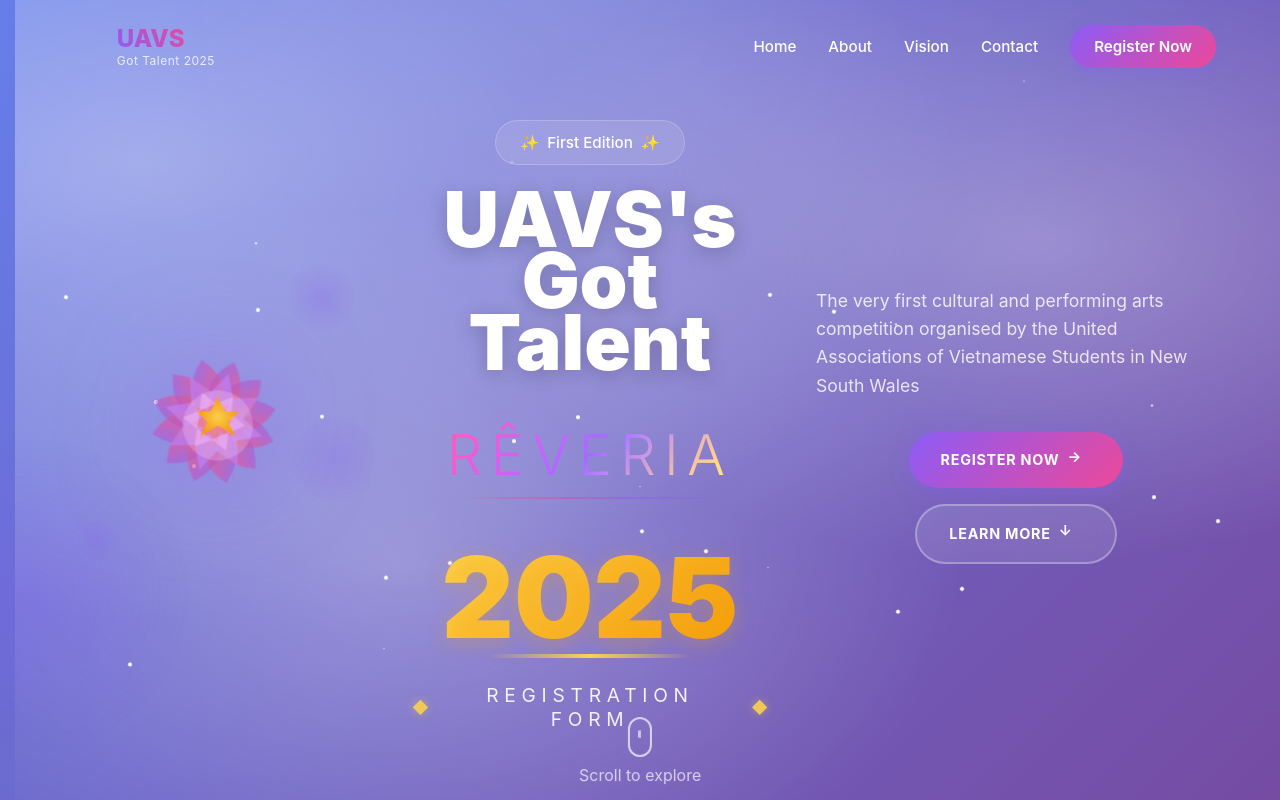
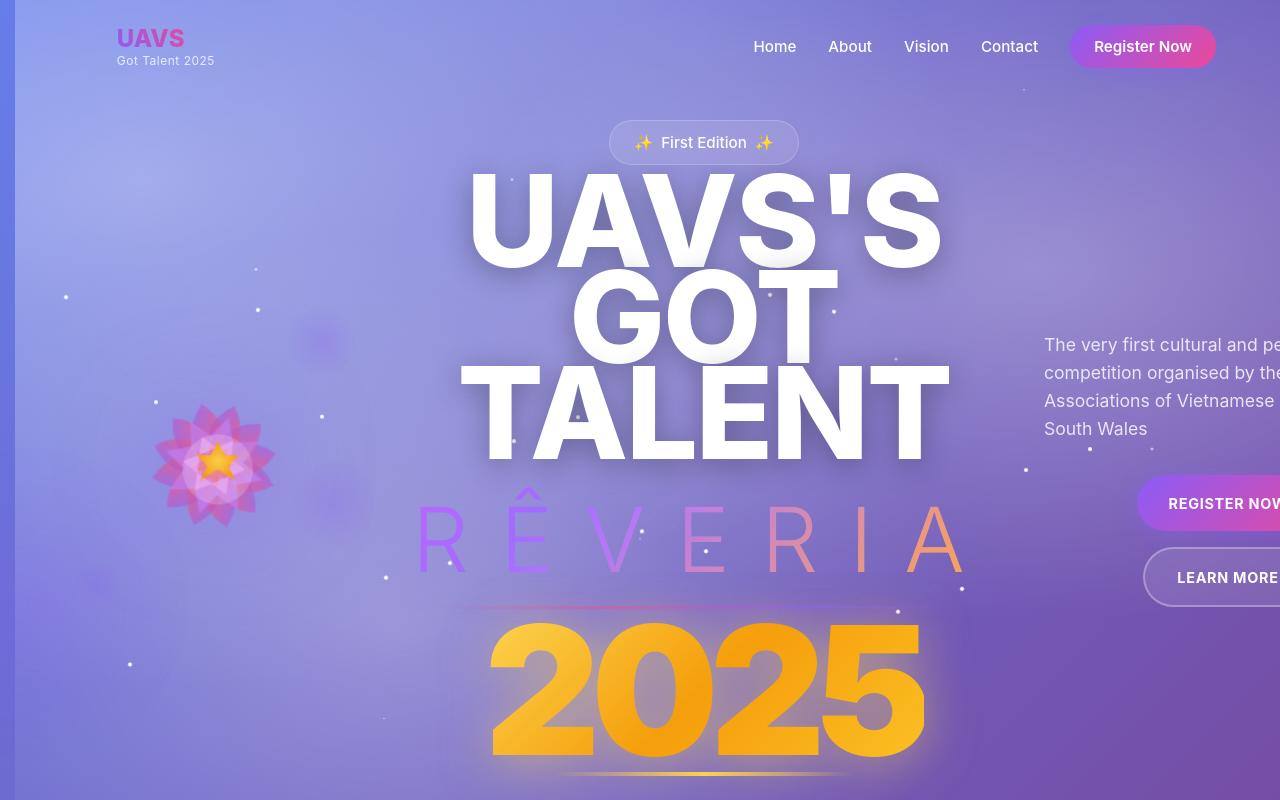
Before and after one commit to idolbinhminhtran/UAVS-REGISTRATION-FORM, a React (Create React App) app in the folder WEBSITE-UGT/FRONT-END/: page / in a window 1280 px wide. Shown: the top 800 px of the page. Built offline with nearby package versions, Linux system fonts and the light colour scheme.

Commit message:
Enhance text UI with larger, more visually appealing typography and improved spacing

```diff
--- a/WEBSITE-UGT/FRONT-END/src/App.css
+++ b/WEBSITE-UGT/FRONT-END/src/App.css
@@ -1573,7 +1573,7 @@ body {
   flex-direction: column;
   align-items: center;
   justify-content: center;
-  gap: 1.5rem;
+  gap: 0.5rem;
 }
 
 /* Hero Right Section */
@@ -1603,36 +1603,40 @@ body {
 .hero-title {
   font-weight: 900;
   margin: 0;
-  line-height: 0.8;
+  line-height: 0.75;
   display: flex;
   flex-direction: column;
   align-items: center;
   gap: 0;
+  text-transform: uppercase;
 }
 
 .title-main {
-  font-size: clamp(3rem, 6vw, 5rem);
+  font-size: clamp(4rem, 10vw, 8.5rem);
   color: white;
-  text-shadow: 0 4px 20px rgba(0, 0, 0, 0.2);
+  text-shadow: 0 6px 30px rgba(0, 0, 0, 0.3);
   text-align: center;
   width: 100%;
   margin: 0;
   display: block;
+  letter-spacing: -0.02em;
+  font-weight: 800;
 }
 
 /* Event Name - Rêveria */
 .event-name {
-  margin: 1.5rem 0;
+  margin: 1rem 0 0.5rem 0;
   position: relative;
   display: inline-block;
 }
 
 .event-name-text {
-  font-size: clamp(2.5rem, 5vw, 3.5rem);
+  font-size: clamp(3.5rem, 7vw, 6rem);
   font-family: 'Inter', sans-serif;
   font-weight: 300;
-  letter-spacing: 0.15em;
-  background: linear-gradient(135deg, var(--primary-pink), var(--primary-purple), var(--accent-yellow));
+  letter-spacing: 0.35em;
+  background: linear-gradient(135deg, #EC4899, #8B5CF6, #F59E0B);
+  background-size: 200% 200%;
   -webkit-background-clip: text;
   -webkit-text-fill-color: transparent;
   background-clip: text;
@@ -1640,6 +1644,7 @@ body {
   position: relative;
   display: inline-block;
   animation: shimmerText 4s ease-in-out infinite;
+  filter: drop-shadow(0 4px 20px rgba(236, 72, 153, 0.4));
 }
 
 @keyframes shimmerText {
@@ -1655,14 +1660,16 @@ body {
 
 .event-name-decoration {
   position: absolute;
-  bottom: -10px;
+  bottom: -15px;
   left: 50%;
   transform: translateX(-50%);
-  width: 120%;
-  height: 2px;
-  background: linear-gradient(90deg, transparent, var(--primary-pink), var(--primary-purple), transparent);
-  opacity: 0.8;
+  width: 100%;
+  height: 3px;
+  background: linear-gradient(90deg, transparent, #EC4899, #8B5CF6, transparent);
+  opacity: 0.9;
   animation: decorationSlide 3s ease-in-out infinite;
+  border-radius: 2px;
+  filter: drop-shadow(0 2px 10px rgba(236, 72, 153, 0.6));
 }
 
 @keyframes decorationSlide {
@@ -1679,19 +1686,20 @@ body {
 .title-year-container {
   position: relative;
   display: inline-block;
-  margin-top: 1rem;
+  margin-top: 0.5rem;
 }
 
 .year-number {
-  font-size: clamp(4rem, 10vw, 7rem);
-  background: linear-gradient(135deg, var(--accent-yellow), var(--primary-orange));
+  font-size: clamp(6rem, 14vw, 12rem);
+  background: linear-gradient(135deg, #FCD34D, #F59E0B, #FBBF24);
   -webkit-background-clip: text;
   -webkit-text-fill-color: transparent;
   background-clip: text;
   font-weight: 900;
-  text-shadow: 0 4px 20px rgba(245, 158, 11, 0.3);
   display: block;
   line-height: 0.8;
+  letter-spacing: -0.05em;
+  filter: drop-shadow(0 6px 25px rgba(252, 211, 77, 0.5));
 }
 
 .year-decoration {
@@ -1721,23 +1729,26 @@ body {
   display: flex;
   align-items: center;
   justify-content: center;
-  gap: 1rem;
-  margin: 1rem 0 0 0;
+  gap: 1.5rem;
+  margin: 2rem 0 0 0;
   color: white;
+  opacity: 0.7;
+}
+
+.divider-icon {
+  font-size: 0.8rem;
+  color: #FCD34D;
+  text-shadow: 0 0 15px rgba(252, 211, 77, 0.6);
+  opacity: 0.8;
+}
+
+.divider-text {
+  font-size: 0.9rem;
+  letter-spacing: 0.4em;
+  font-weight: 500;
+  text-align: center;
+  text-transform: uppercase;
   opacity: 0.9;
-}
-
-.divider-icon {
-  font-size: 1rem;
-  color: var(--accent-yellow);
-  text-shadow: 0 0 10px rgba(252, 211, 77, 0.5);
-}
-
-.divider-text {
-  font-size: 1.2rem;
-  letter-spacing: 0.3em;
-  font-weight: 400;
-  text-align: center;
 }
 
 .hero-description {
@@ -2459,16 +2470,17 @@ blockquote p {
    }
 
    .title-main {
+     font-size: clamp(3rem, 12vw, 5rem);
+     letter-spacing: -0.01em;
+   }
+
+   .year-number {
+     font-size: clamp(4rem, 18vw, 7rem);
+   }
+
+   .event-name-text {
      font-size: clamp(2.5rem, 10vw, 3.5rem);
-   }
-
-   .year-number {
-     font-size: clamp(3rem, 15vw, 4.5rem);
-   }
-
-   .event-name-text {
-     font-size: clamp(2rem, 8vw, 2.5rem);
-     letter-spacing: 0.1em;
+     letter-spacing: 0.2em;
    }
 
    .divider-text {
```
Also changed, not shown: 6 other files (tests, documents, lock files or other folders).
